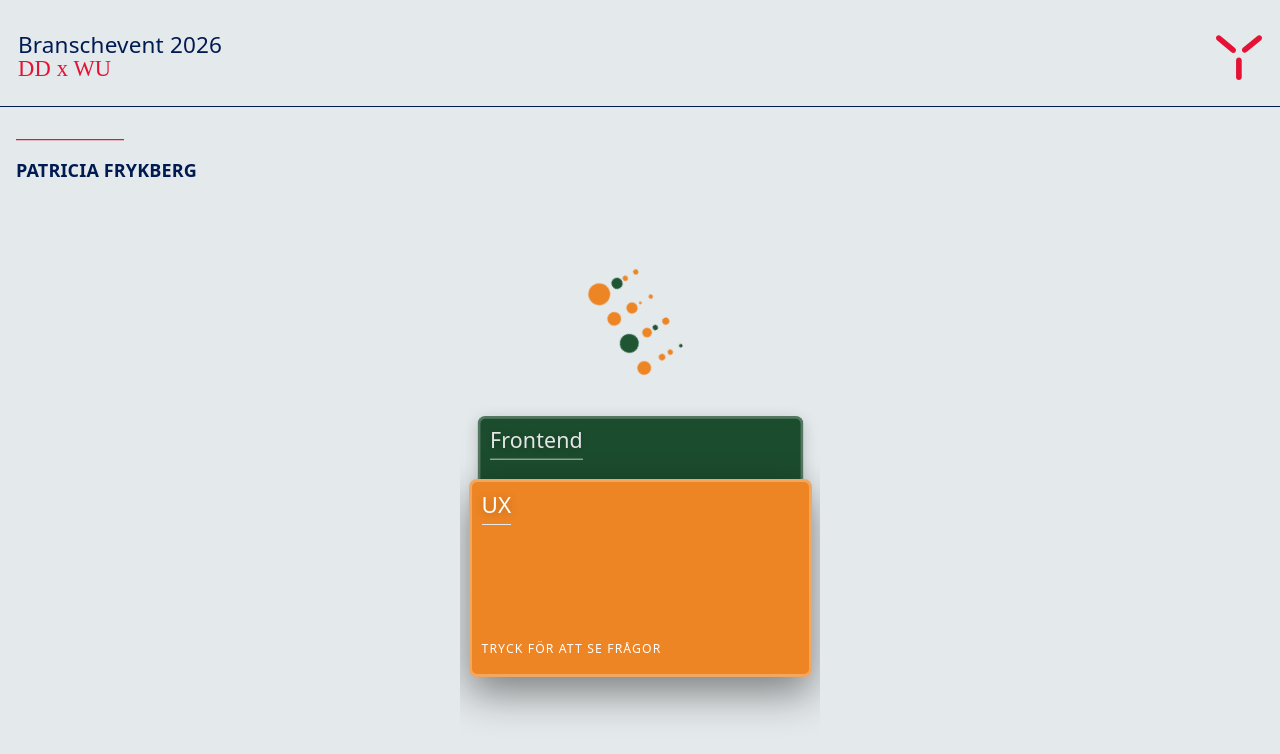
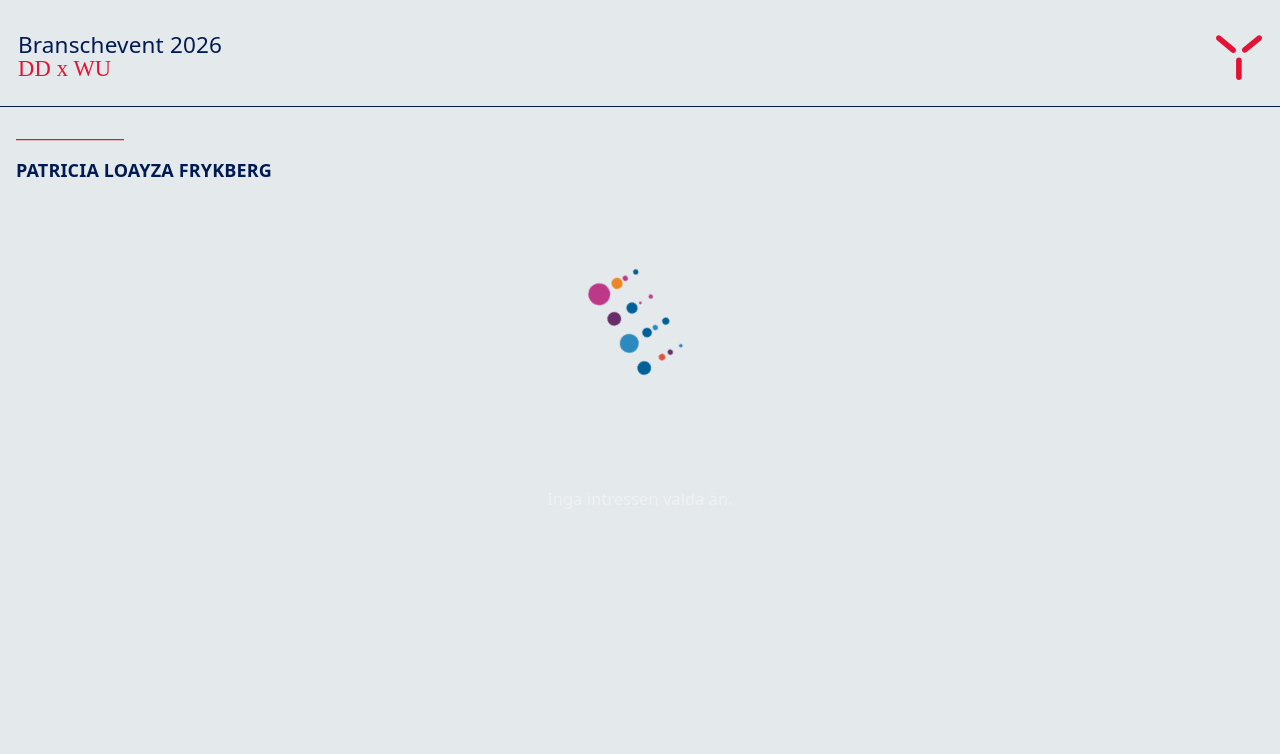
Before and after one commit to Patricia-LF/LIA-connect, a React (Vite) app: page /result in a window 1280 px wide. Shown: the top 754 px of the page. Built offline with nearby package versions, Linux system fonts and the light colour scheme; a web font is replaced by a local one.

Commit message:
Updated App.jsx to not have as many hard coded things in profileData

```diff
--- a/src/App.jsx
+++ b/src/App.jsx
@@ -7,11 +7,11 @@ import ResultPage from "./pages/ResultPage";
 
 export default function App() {
   const [profileData, setProfileData] = useState({
-    role: "student", // tillfälligt hårdkodat, annars null,        // 'student' | 'company'
-    name: "Patricia Frykberg", // tillfälligt hårdkodat, annars "",
-    education: "webbutvecling", // tillfälligt hårdkodat, annars "", // used by students
+    role: "företag", // tillfälligt hårdkodat, annars null,        // 'student' | 'company'
+    name: "Patricia Loayza Frykberg", // tillfälligt hårdkodat, annars "",
+    education: "", // used by students
     company: "",
-    interests: ["frontend", "ux"], // tillfälligt hårdkodat, annars [], // array of interest-id:s
+    interests: [], // array of interest-id:s
   });
 
   return (
```
